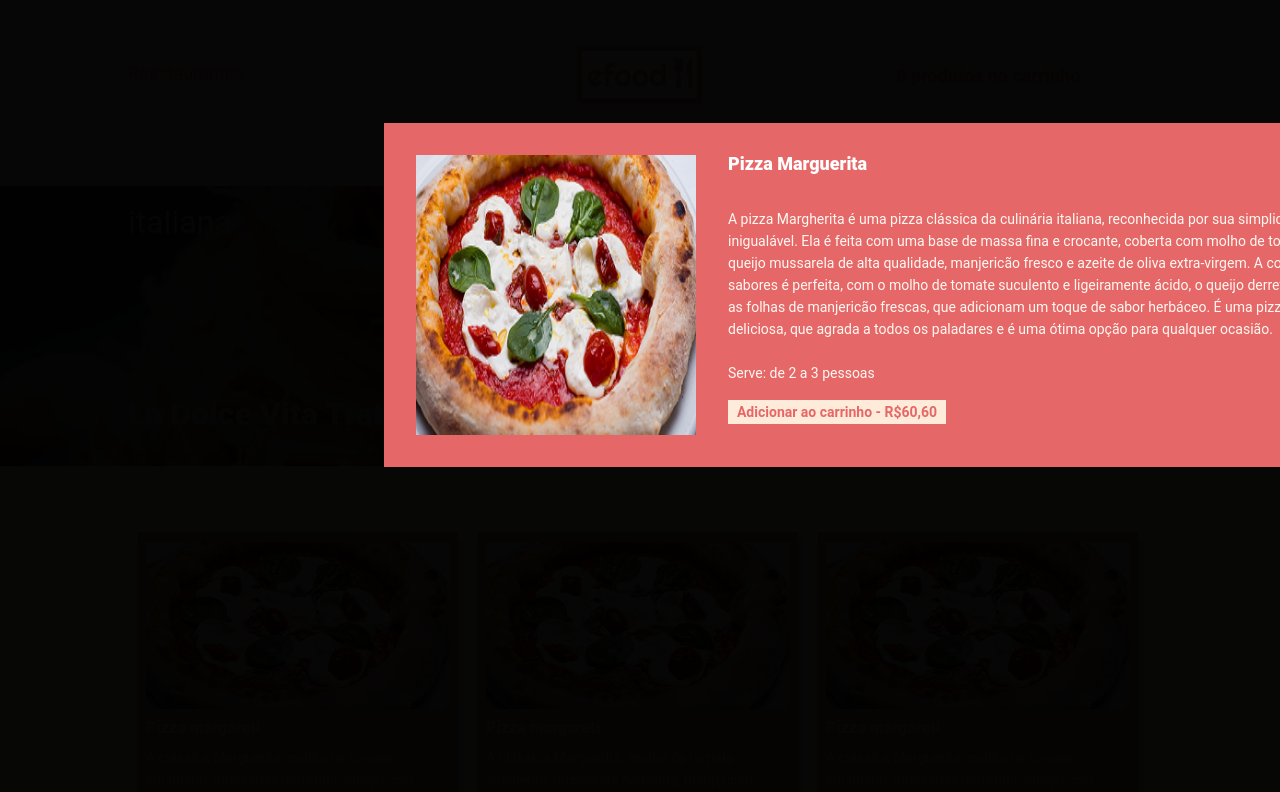
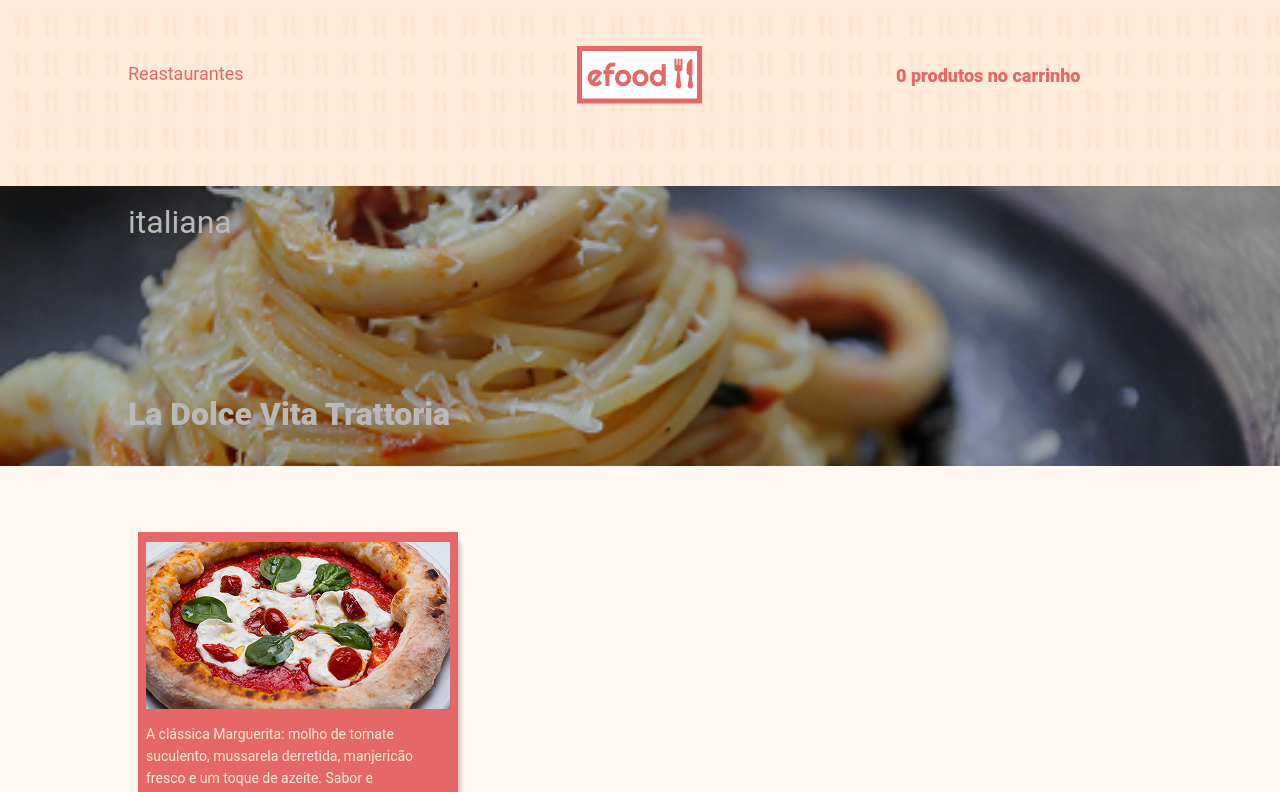
Before and after one commit to Welliveltondev/project_6_ebac, a React (Create React App) app: page /perfil in a window 1280 px wide. Shown: the top 792 px of the page. Built offline with nearby package versions, Linux system fonts and the light colour scheme; no server answers.

Commit message:
correção da visualização da modal

```diff
--- a/src/components/ListaDeProdutos/ListaDeProdutos.tsx
+++ b/src/components/ListaDeProdutos/ListaDeProdutos.tsx
@@ -1,12 +1,11 @@
-import React from 'react'
+import React, { useEffect, useState } from 'react'
 import { Lista } from './styles'
 import Produto from '../Produto'
+import { RestauranteType } from '../Restaurantes'
 
 const ListaDeProdutos = () => {
   return (
     <Lista>
-      <Produto />
-      <Produto />
       <Produto />
     </Lista>
   )
--- a/src/components/Produto/index.tsx
+++ b/src/components/Produto/index.tsx
@@ -4,23 +4,33 @@ import close from '../../assets/image/close.png'
 
 import * as S from './styles'
 import { RestauranteType } from '../Restaurantes'
-import { ModalCon } from './styles'
+type ProdutTypes = {
+  id: number
+  titulo: string
+  destacado?: boolean
+  tipo: string
+  avaliacao: number
+  descricao: string
+  capa: string
+  cardapio?: string
+  preco?: number
+}
 
 const Produto = () => {
-  const [produto, setProduto] = useState<RestauranteType>()
-  const [modalOpen, setModalOpen] = useState(false)
+  const [stateProdutos, setProdutos] = useState<RestauranteType[]>([])
 
   useEffect(() => {
     fetch('https://fake-api-tau.vercel.app/api/efood/restaurantes')
       .then((res) => res.json())
-      .then((res) => setProduto(res))
+      .then((res) => setProdutos(res))
   }, [])
+  const [modalOpen, setModalOpen] = useState(true)
 
   return (
     <div>
       <S.DivProduto>
         <S.ImgProdu src={esfirra} alt="" />
-        <S.H3Produ>Pizza margareti</S.H3Produ>
+        <S.H3Produ>{}</S.H3Produ>
         <S.ParagraPro>
           A clássica Marguerita: molho de tomate suculento, mussarela derretida,
           manjericão fresco e um toque de azeite. Sabor e simplicidade!
--- a/src/components/Produto/styles.ts
+++ b/src/components/Produto/styles.ts
@@ -55,7 +55,6 @@ export const ModalCon = styled.div`
   &.visivel{
     display: none;
     transition: all .5s ease;
-
   }
 
   &.overlay {
@@ -64,7 +63,7 @@ export const ModalCon = styled.div`
     height: 100%;
     top: 0;
     left: 0;
-    background-color: rgba(0, 0, 0, 0.7);
+    background-color: rgba(0, 0, 0, 0.8);
     position: absolute;
     content: '';
   }
@@ -103,12 +102,12 @@ export const ImgModal = styled.img`
 export const Title = styled.h3`
   width: 140px;
   height: 21px;
-  margin: 32px 0 16px;
+  margin: 32px 0 0;
   font-weight: 900;
   font-size: 18px;
   color: #ffffff;
   line-height: 100%;
-  letter-spacing: 0%;
+  font-family: Roboto;
 `
 
 export const Description = styled.p`
```
